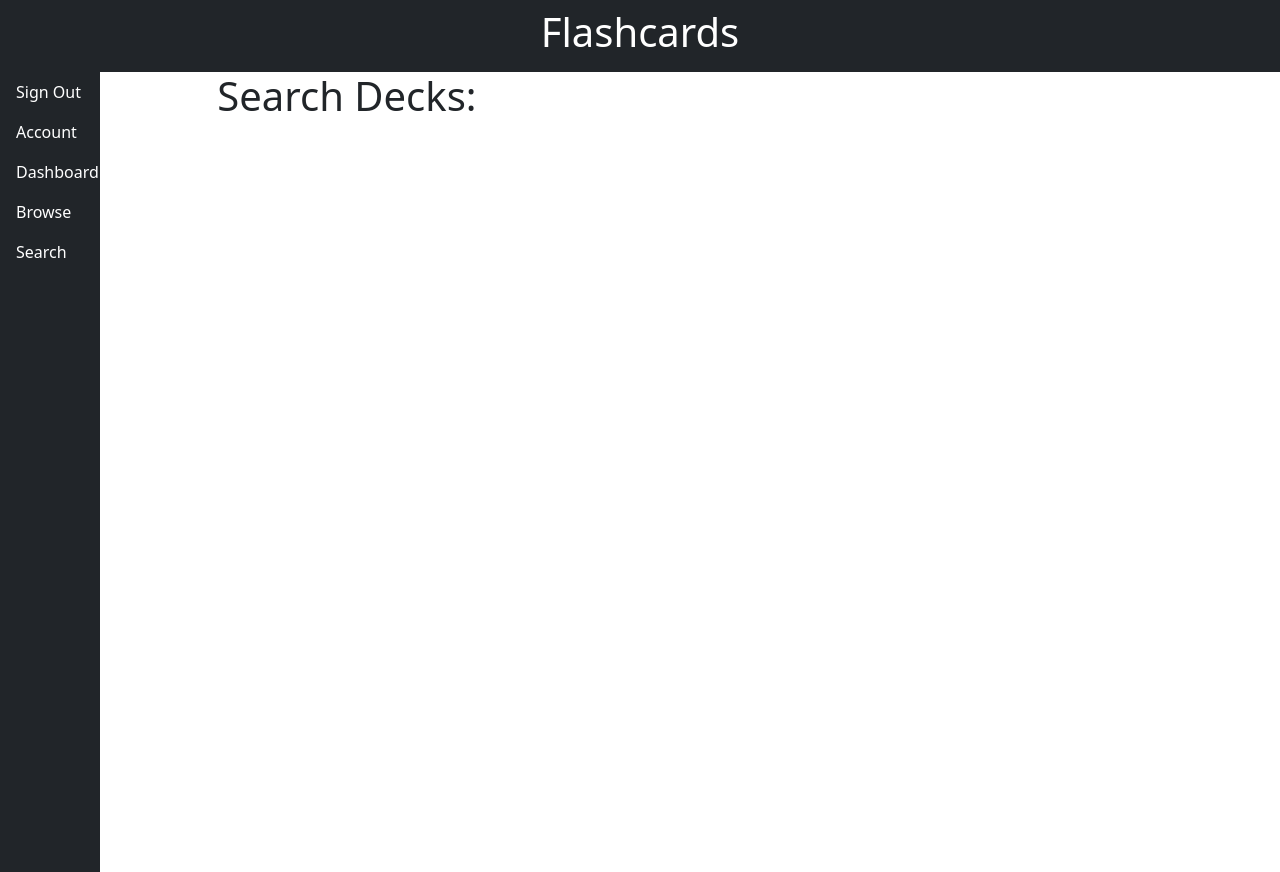
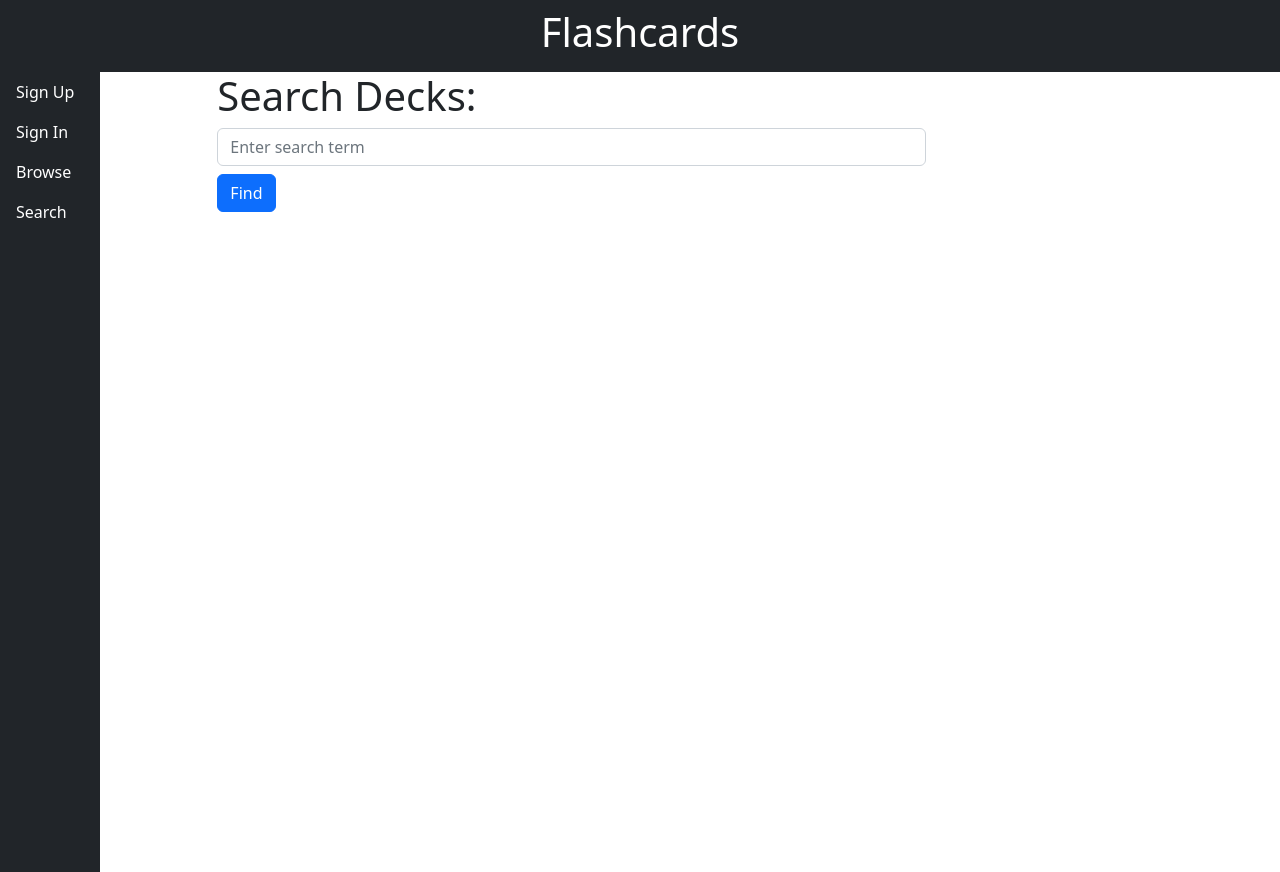
Before and after one commit to smiauek/flashcards-client, a React (Create React App) app: page /search in a window 1280 px wide. Built offline with nearby package versions, Linux system fonts and the light colour scheme.

Commit message:
search now works

```diff
--- a/src/App.js
+++ b/src/App.js
@@ -17,13 +17,13 @@ import Account from "./components/menu/Account";
 import Dashboard from "./components/menu/Dashboard";
 
 function App() {
-  // const [user, setUser] = useState({});
+  const [user, setUser] = useState({});
 
-  const [user, setUser] = useState({
-    userId: 1,
-    username: "user1",
-    email: "email1@email.com",
-  });
+  // const [user, setUser] = useState({
+  //   userId: 1,
+  //   username: "user1",
+  //   email: "email1@email.com",
+  // });
 
   return (
     <div>
--- /dev/null
+++ b/src/components/deck/SearchDecksForm.js
@@ -0,0 +1,26 @@
+import React from "react";
+
+function SearchDecksForm({ formData, handleChange }) {
+  return (
+    <>
+      <form id="searchDeckForm" className="col-8">
+        <div className="form-row">
+          <div className="col">
+            <input
+              id="searchTerm"
+              name="searchTerm"
+              type="text"
+              className="form-control"
+              placeholder="Enter search term"
+              required
+              onChange={handleChange}
+              value={formData.searchTerm}
+            />
+          </div>
+        </div>
+      </form>
+    </>
+  );
+}
+
+export default SearchDecksForm;
--- a/src/components/menu/SearchDecks.js
+++ b/src/components/menu/SearchDecks.js
@@ -1,9 +1,48 @@
-import React from "react";
+import React, { useState } from "react";
+import { findDecks } from "../../utils/api";
+import DeckList from "../deck/DeckList";
+import SearchDecksForm from "../deck/SearchDecksForm";
 
 function SearchDecks() {
+  const initialFormState = {
+    searchTerm: "",
+  };
+
+  const [foundDecks, setFoundDecks] = useState([]);
+  const [formData, setFormData] = useState({ ...initialFormState });
+
+  const handleChange = ({ target }) => {
+    setFormData({
+      ...formData,
+      [target.name]: target.value,
+    });
+    console.log(formData);
+  };
+
+  const handleFind = async (event) => {
+    event.preventDefault();
+
+    findDecks(formData.searchTerm).then(setFoundDecks);
+    setFormData({ ...initialFormState });
+  };
+
   return (
     <>
       <h1>Search Decks:</h1>
+      <SearchDecksForm formData={formData} handleChange={handleChange} />
+      <button
+        form="searchDeckForm"
+        type="submit"
+        className="btn btn-primary mt-2 mb-4"
+        onClick={handleFind}
+      >
+        Find
+      </button>
+
+      {foundDecks.length > 0 && <h3>Search Results:</h3>}
+
+      {foundDecks.length > 0 &&
+        foundDecks.map((deck) => <DeckList key={deck.deckId} deck={deck} />)}
     </>
   );
 }
--- a/src/utils/api.js
+++ b/src/utils/api.js
@@ -14,6 +14,14 @@ export async function getAllDecks() {
 
 export async function getUserDecks(userId) {
   let response = await fetch(API_BASE_URL + `/decks/user/${userId}`);
+  let result = await response.json();
+  return result;
+}
+
+export async function findDecks(searchTerm) {
+  let response = await fetch(
+    API_BASE_URL + `/decks/find?searchTerm=${searchTerm}`
+  );
   let result = await response.json();
   return result;
 }
```
